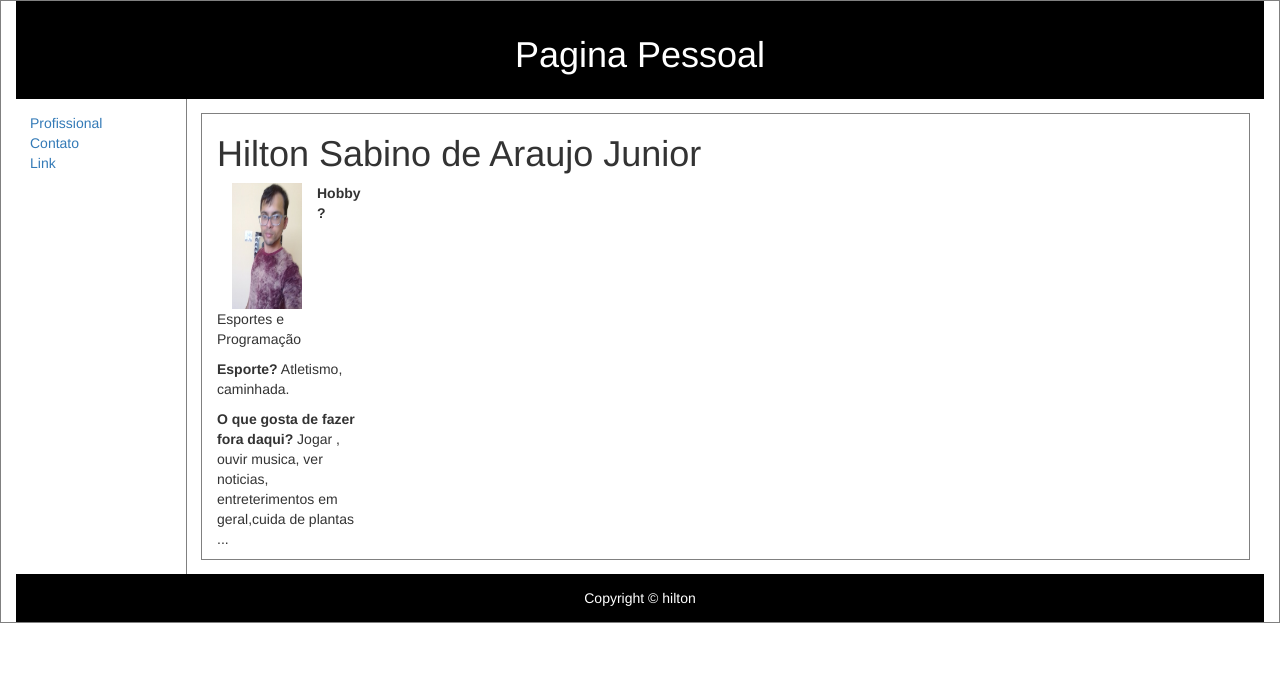
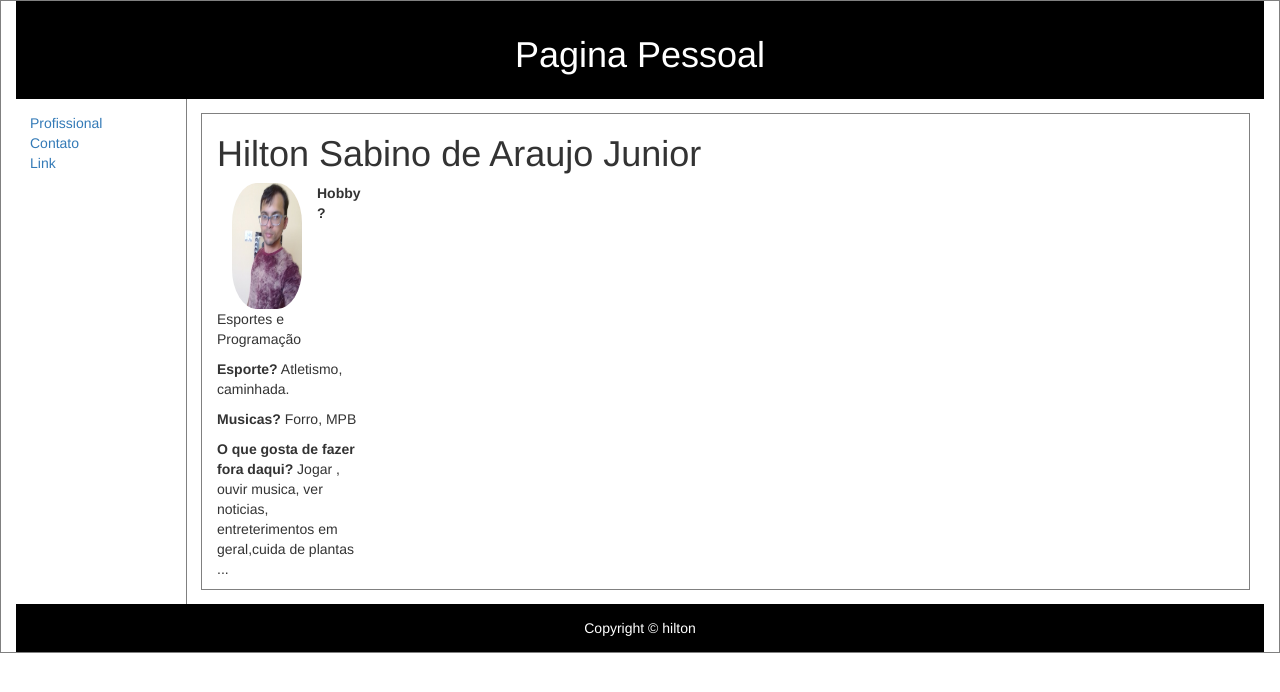
Before and after one commit to hiltonjr/hiltonjr.github.io, a plain HTML site: page index.html in a window 1280 px wide. Drawn offline with nearby package versions, Linux system fonts and the light colour scheme.

Commit message:
melhorias na foto
arredondando com css

```diff
--- a/index.html
+++ b/index.html
@@ -65,15 +65,16 @@ article {
 
   <h1>Hilton Sabino de Araujo Junior</h1>
     <div class="row">
-      	<style type="text/css">
-          img{border-radius: 10px;}
-      </style>
       <div class="col-sm-2">
+              	<style type="text/css">
+                  img{border-radius: 40px;}
+        </style>
         <img src="hiltonjr.github.io/imag/20171215_111213.jpg" style="width:100px;height:126px;>
       </div>
       <div class="col-sm-5">
         <p><b>Hobby ?</b> Esportes e Programação</p>
         <p><b>Esporte?</b> Atletismo, caminhada.</p>
+        <p><b>Musicas?</b> Forro, MPB</p>
         <p><b>O que gosta de fazer fora daqui?</b> Jogar , ouvir musica, ver noticias, entreterimentos em geral,cuida de plantas ...</p>
       </div>
     </div>
```
